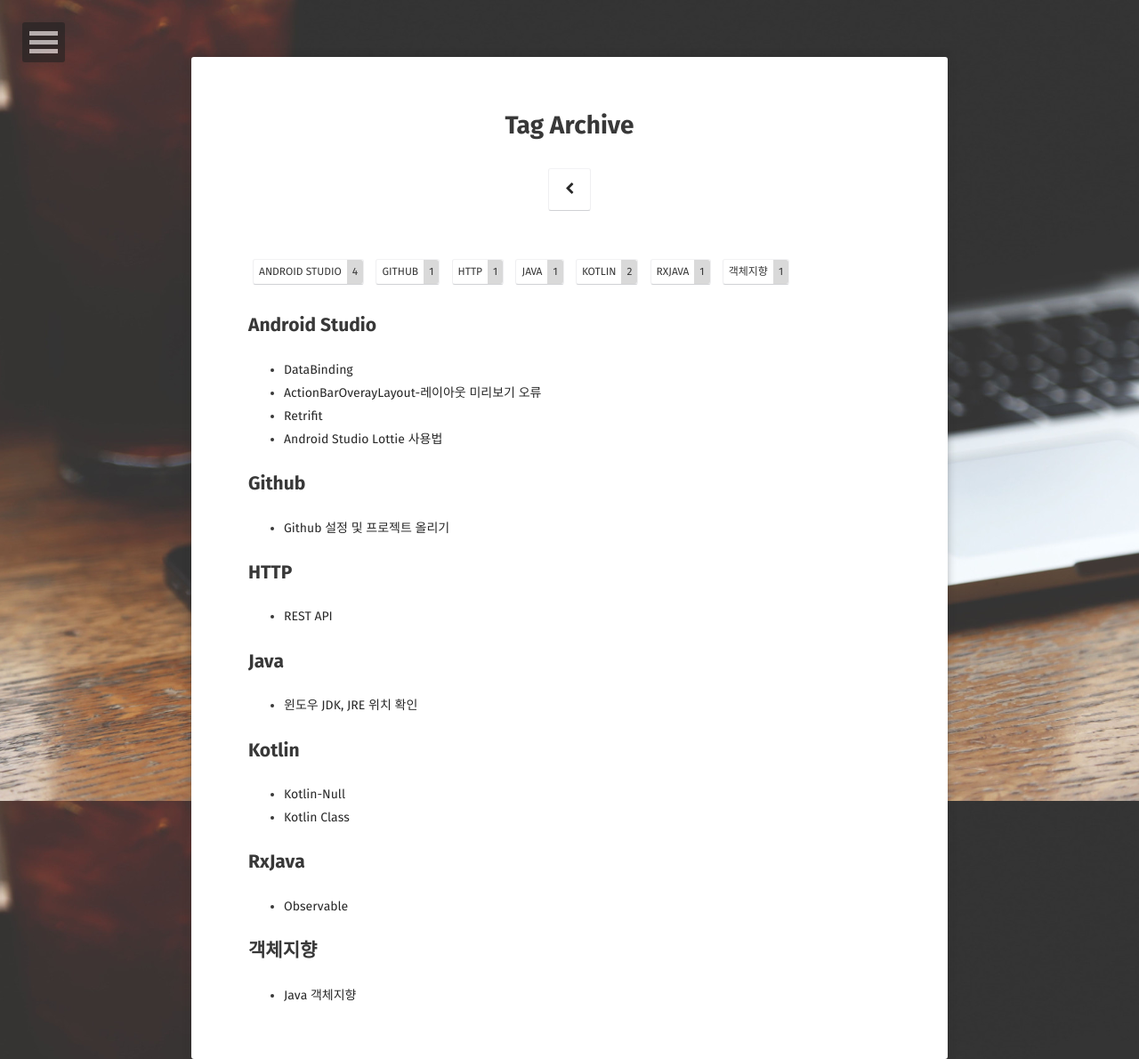
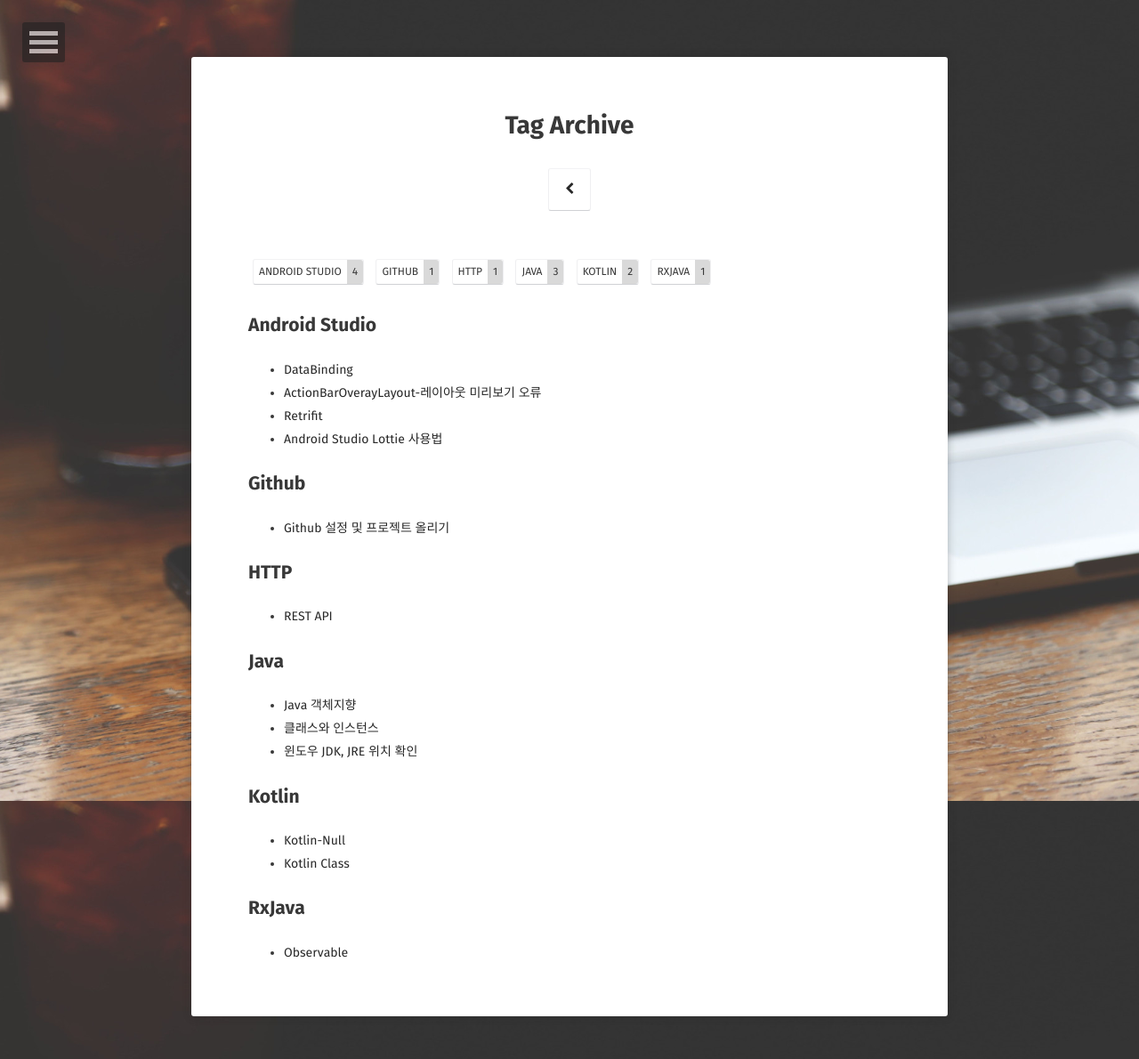
Before and after one commit to yulia0817/yulia0817.github.io, a Jekyll site: the page built from tags/index.html, in a window 1280 px wide. Shown: the whole page at 89% size. Built offline with Jekyll 4.4.1, drawn with Linux system fonts in a browser that asks for light colours; some web fonts are replaced; after the commit the page ends 1142 px from its top, so only the background shows below that; part of the change alters nothing that is shown.

Commit message:
add and edit posts

```diff
--- /dev/null
+++ b/_posts/2018-04-25-java-class-instance.md
@@ -0,0 +1,73 @@
+---
+layout: post
+title:  "클래스와 인스턴스"
+date:   2018-03-29
+excerpt: "class, instance"
+tag:
+- Java
+comments: true
+---
+
+## 개요
+
+#### 클래스
+- 연관되어 있는 변수와 메서드의 집합
+
+#### 인스턴스
+- 클래스를 이용해 구체적인 결과를 만들어내는 것
+
+#### 클래스&인스턴스 그리고 객체
+- 보통 클래스와 인스턴스를 포괄적으로 객체라고 부르기도 함
+- 클래스가 구체적인 실체인 인스턴스가 되었을 때 객체라고 부른다
+
+## 예시
+
+#### (예시1) 붕어빵 만들기
+- 클래스=설계도 : 겉모양(붕어빵 틀), 겉재료
+- 인스턴스들 : 찍어낸 붕어빵, 붕어빵의 내용물은 인스턴스 변수
+ ex) 붕어빵A:아이스크림붕어빵, 붕어빵B:크림붕어빵, 붕어빵C:팥붕어빵, 붕어빵D:호두붕어빵
+
+~~~
+class 붕어빵틀 {
+	static int 가격 = 500;
+	static String 겉모양 = "붕어모양";
+	static String 겉재료 = "밀가루";
+
+	String 내용물;
+	public 붕어빵틀(String strInner){
+		내용물 = strInner;
+	}
+}
+
+public class 붕어빵만들기 {
+	public static void main(String[] args) {
+	  붕어빵틀 myFish아이스크림 = new 붕어빵틀("아이스크림");
+	  붕어빵틀 myFish크림 = new 붕어빵틀("크림");
+	  붕어빵틀 myFish팥 = new 붕어빵틀("팥");
+	  붕어빵틀 myFish호두 = new 붕어빵틀("호두");
+
+	  System.out.println(myFish아이스크림.내용물);  // 인스턴스변수
+
+	  System.out.println(붕어빵틀.가격);    // 클래스변수
+	  System.out.println(붕어빵틀.겉모양);  // 클래스변수
+	  System.out.println(붕어빵틀.겉재료);  // 클래스변수
+
+	  System.out.println(myFish아이스크림.가격);  // 클래스변수를 인스턴스명으로 사용가능
+	  System.out.println(myFish아이스크림.겉모양);  // 클래스변수를 인스턴스명으로 사용가능
+	  System.out.println(myFish아이스크림.겉재료);  // 클래스변수를 인스턴스명으로 사용가능
+	}
+}
+
+//참고 : http://m.post.naver.com/viewer/postView.nhn?volumeNo=6350086&memberNo=30800755&vType=VERTICAL
+~~~
+
+-
+
+#### (예시2) 스마트폰
+- 스마트폰 설계도 : 클래스
+- 스마트폰 완제품 : 인스턴스
+- 하나의 설계도로 여러개의 제품을 만들어 낼 수 있음
+
+
+
+!!! 개념 파악 및 정리 중
--- a/_posts/2018-04-25-java-object-orianted.md
+++ b/_posts/2018-04-25-java-object-orianted.md
@@ -4,7 +4,7 @@ title:  "Java 객체지향"
 date:   2018-03-29
 excerpt: "Java 객체지향"
 tag:
-- 객체지향
+- Java
 comments: true
 ---
 
@@ -14,18 +14,21 @@ comments: true
 - (위에서부터) 절차적(순차적)으로 진행
 - 너무 많은 소스코드와 유지보수의 어려움이 있음(그래서 객체지향 언어가 만들어짐)
 
+#### 객체
+- 객체는 실체
+- 클래스과 실체화 된 상태를 나타내는 속성과 행위를 묶은 것
+- 속성 + 행위 / 멤버 변수 + 메소드 / 데이터 + 메소드
 
 #### 객체지향
 - 조립의 개념 - 재사용성의 극대화!
 - 독립적인 각각의 객체로 프로그램이나 시스템을 구성하는 일
 - 객체지향 언어에서 프로그램은 객체들의 집합
 
-#### 객체
-- 객체는 실체
-- 클래스과 실체화 된 상태를 나타내는 속성과 행위를 묶은 것
-- 속성 + 행위 / 멤버 변수 + 메소드 / 데이터 + 메소드
 
 
+
+
+## 예시
 
 #### (예시1) 자동차와 객체지향
 - 자동차의 데이터 : 색상, 철판의 두께, 유리재질, 연료 등
```
